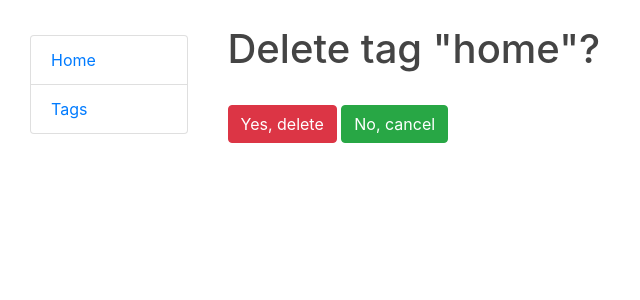
After one commit to ochernous/to-do-list, a Django app: page /tags/2/delete/ in a window 1280 px wide. The commit adds this page. Shown: the top 300 px of the page, without its empty margins (0-640 px from the left). Run offline with Django 4.2, Linux system fonts and the light colour scheme; data comes from the database, SQL or seed files in the repository; both versions use the stored data as it was after the commit.

Commit message:
Add tag_list.html, tag_form.html, tag_confirm_delete.html templates

```diff
--- /dev/null
+++ b/templates/todo/tag_confirm_delete.html
@@ -0,0 +1,11 @@
+{% extends "base.html" %}
+
+{% block content %}
+  <h1>Delete tag "{{ tag.name }}"?</h1>
+  <br>
+  <form action="" method="post">
+    {% csrf_token %}
+  <input type="submit" class="btn btn-danger" value="Yes, delete">
+  <a href="{% url 'todo:tag-list' %}" class="btn btn-success">No, cancel</a>
+  </form>
+{% endblock %}
--- a/templates/todo/tag_list.html
+++ b/templates/todo/tag_list.html
@@ -1,7 +1,7 @@
 {% extends "base.html" %}
 
 {% block content %}
-  <h1>Tags<a class="btn btn-primary" href="#" style="float: right">Add</a></h1>
+  <h1>Tags<a class="btn btn-primary" href="{% url 'todo:tag-create' %}" style="float: right">Add</a></h1>
   <br>
   {% if tag_list %}
     <table class="table">
@@ -13,8 +13,8 @@
       {% for tag in tag_list %}
         <tr>
           <td>{{ tag.name }}</td>
-          <td><a href="#" class="btn btn-secondary">Update</a></td>
-          <td><a href="#" class="btn btn-secondary">Delete</a></td>
+          <td><a href="{% url 'todo:tag-update' tag.pk %}" class="btn btn-secondary">Update</a></td>
+          <td><a href="{% url 'todo:tag-delete' tag.pk %}" class="btn btn-secondary">Delete</a></td>
         </tr>
       {% endfor %}
     </table>
```
Also changed, not shown: templates/todo/tag_form.html (added, +11 -0 lines), db.sqlite3.
